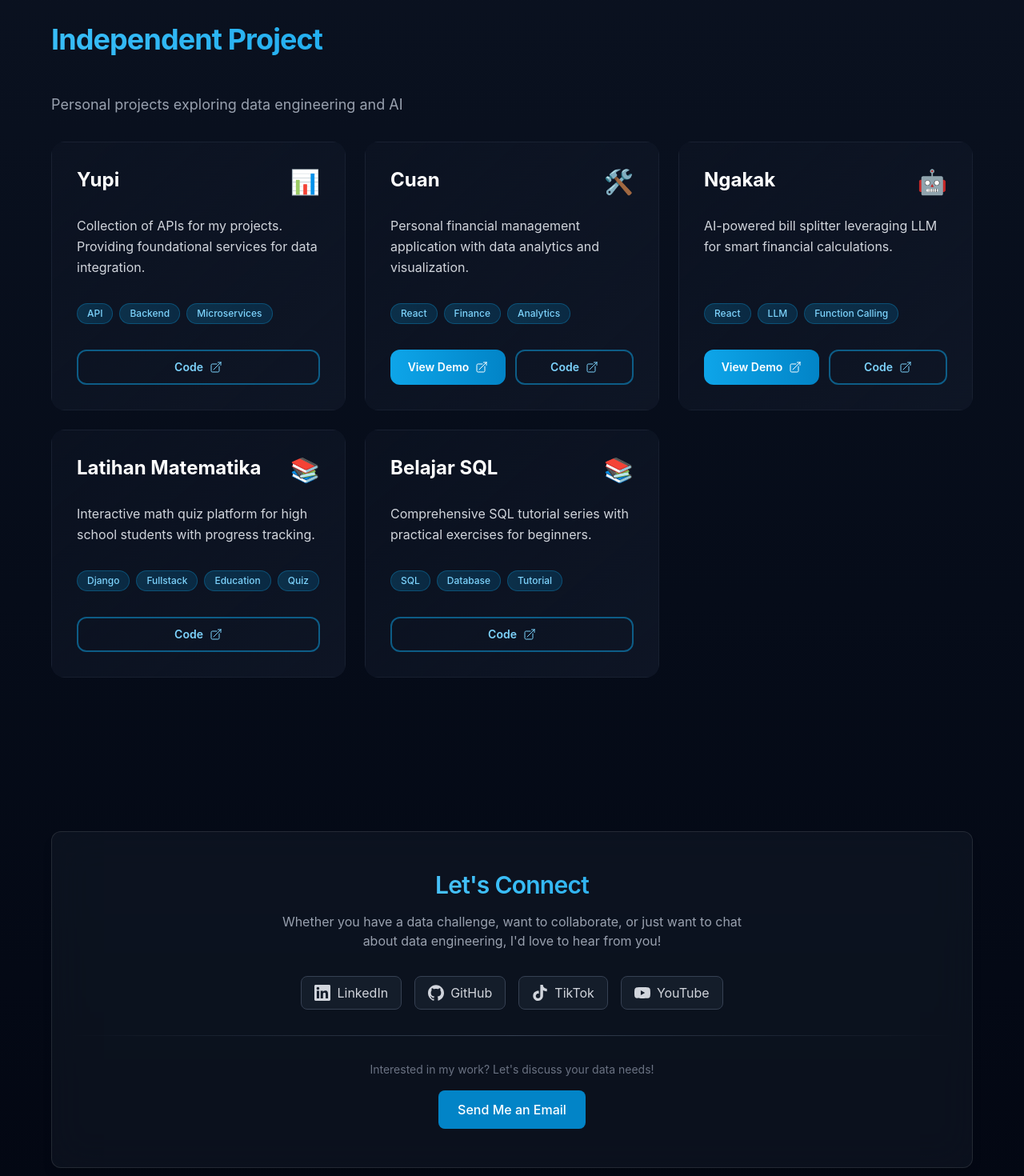
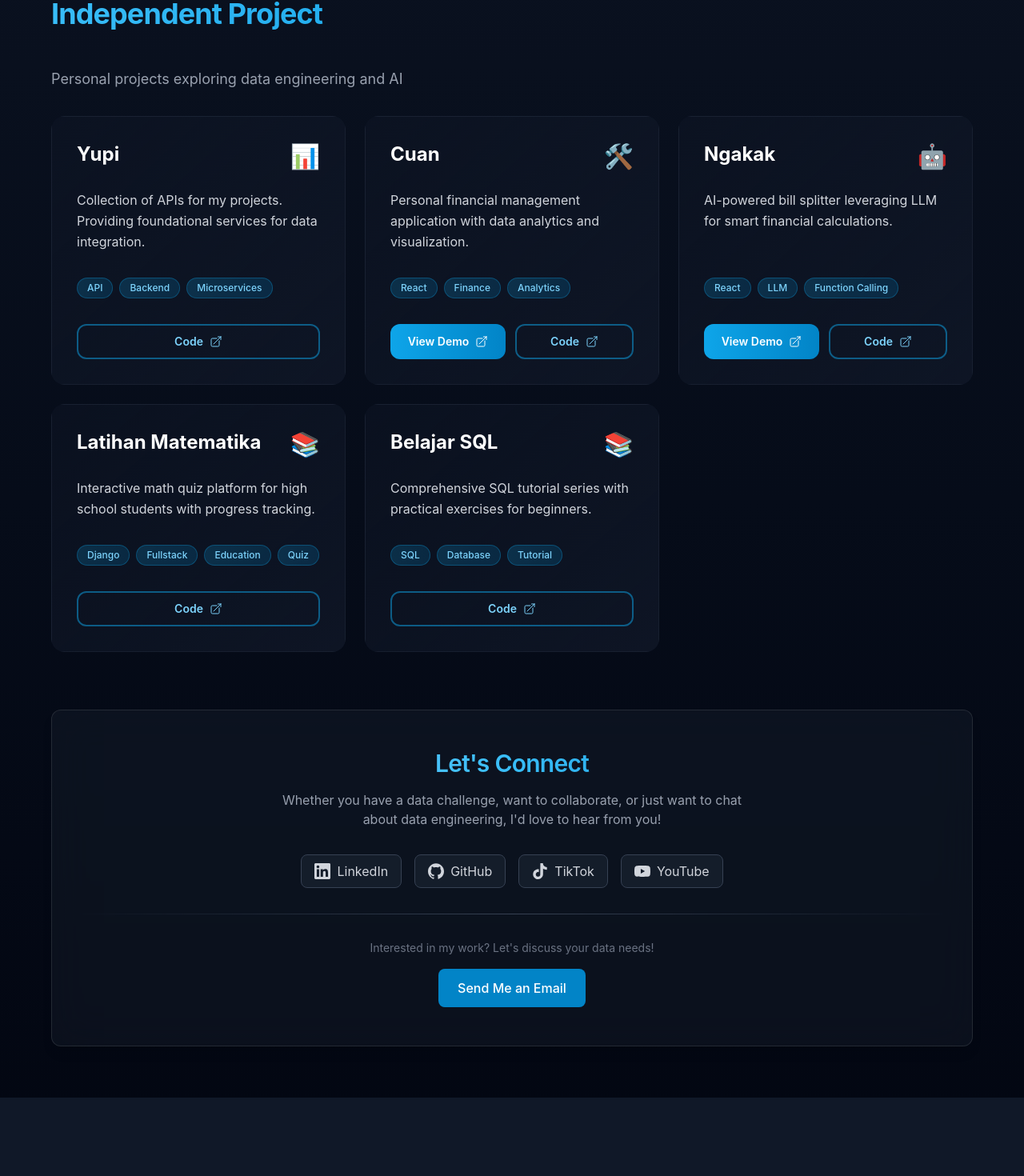
Before and after one commit to yudopr11/yulog, a React (Vite) app: page / in a window 1280 px wide. Shown: the part 974-2444 px from the top of the page at 80% size. After the commit the page ends 2346 px from the top, so only its background shows below. Built offline with nearby package versions, Linux system fonts and the light colour scheme.

Commit message:
style: Adjust section spacing and padding for better layout
Reduced vertical spacing in section-spacing utility class and updated custom spacing for Projects and Footer sections to improve overall page layout proportions.

```diff
--- a/src/components/Home.tsx
+++ b/src/components/Home.tsx
@@ -116,7 +116,7 @@ export default function Home() {
 
           {/* Projects Section */}
           <section
-            className="section-spacing"
+            className="pt-8 md:pt-16 pb-10 md:pb-18"
             id="projects"
             data-aos="fade-up"
             data-aos-duration="1000"
@@ -204,7 +204,7 @@ export default function Home() {
 
           {/* Social & CTA Footer */}
           <section
-            className="section-spacing"
+            className="pb-8 md:pb-16"
             data-aos="fade-up"
             data-aos-duration="1200"
           >
--- a/src/index.css
+++ b/src/index.css
@@ -252,7 +252,7 @@ pre.shiki code .line {
 
   /* Section Spacing */
   .section-spacing {
-    @apply py-16 md:py-24;
+    @apply py-8 md:py-16;
   }
 
   .section-spacing-lg {
```
